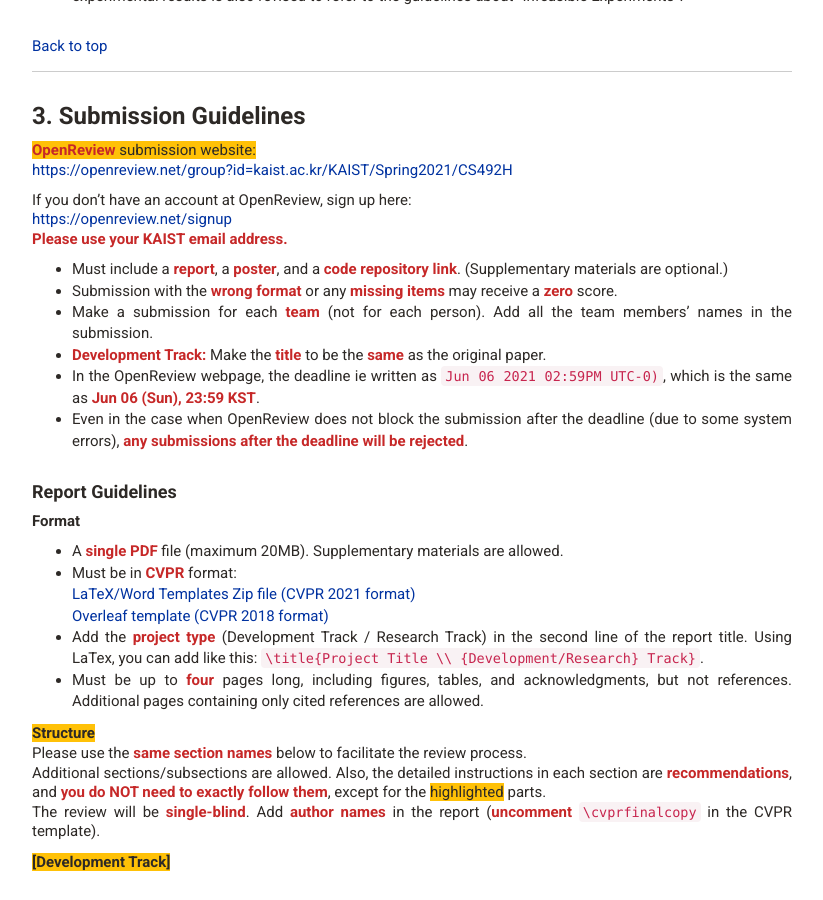
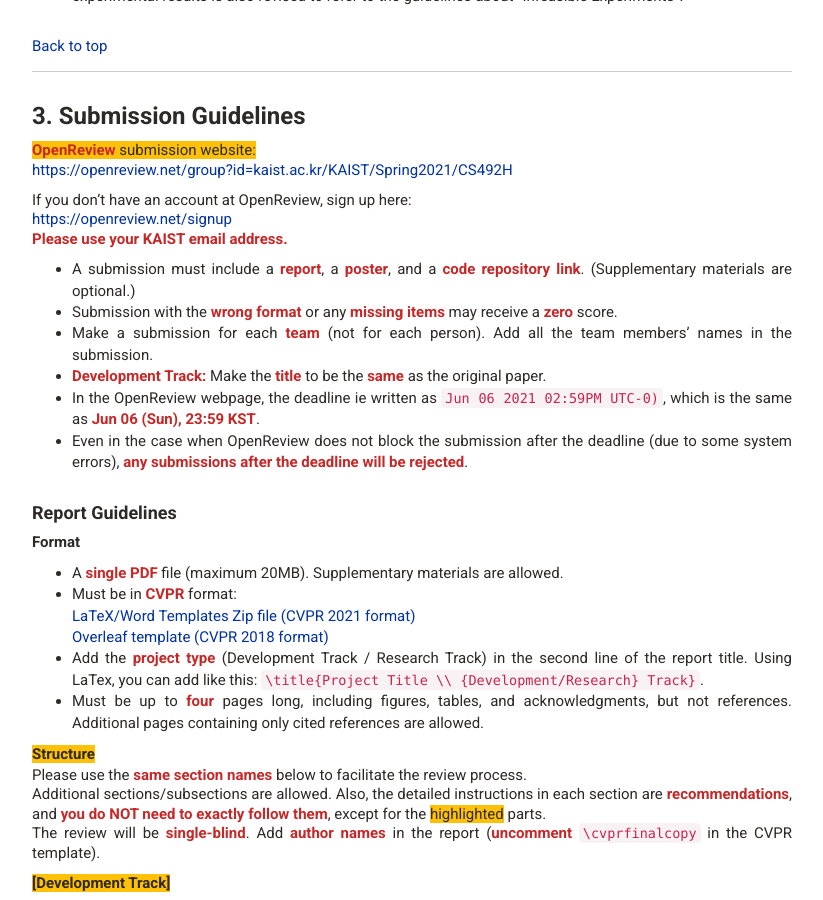
Before and after one commit to mhsung/mhsung.github.io, a Jekyll site: the page built from courses/kaist-cs492-3dml-2021-spring/_posts/2021-05-20-project-submission-guidelines.md, in a window 1280 px wide and 900 px high, scrolled down 997 px. Shown: the whole window, without its empty margins (228-1051 px from the left). Built offline with Jekyll 4.4.1, drawn with Linux system fonts in a browser that asks for light colours; our own code applies the rules of GitHub Pages for plain Markdown files.

Commit message:
Updated.

```diff
--- a/courses/kaist-cs492-3dml-2021-spring/_posts/2021-05-20-project-submission-guidelines.md
+++ b/courses/kaist-cs492-3dml-2021-spring/_posts/2021-05-20-project-submission-guidelines.md
@@ -78,7 +78,7 @@
 [https://openreview.net/signup](https://openreview.net/signup){:target="_blank"}<br>
 *Please use your KAIST email address.*
 
-- Must include a *report*, a *poster*, and a *code repository link*. (Supplementary materials are optional.)
+- A submission must include a *report*, a *poster*, and a *code repository link*. (Supplementary materials are optional.)
 - Submission with the *wrong format* or any *missing items* may receive a *zero* score.
 - Make a submission for each *team* (not for each person). Add all the team members' names in the submission.
 - *Development Track:* Make the *title* to be the *same* as the original paper.
```
